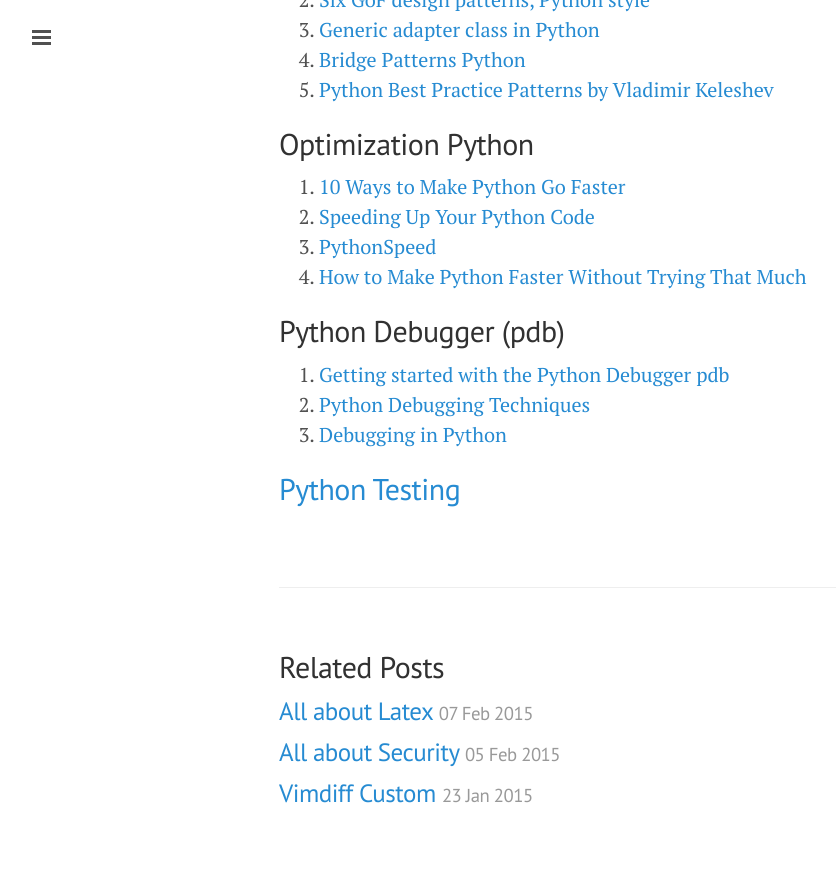
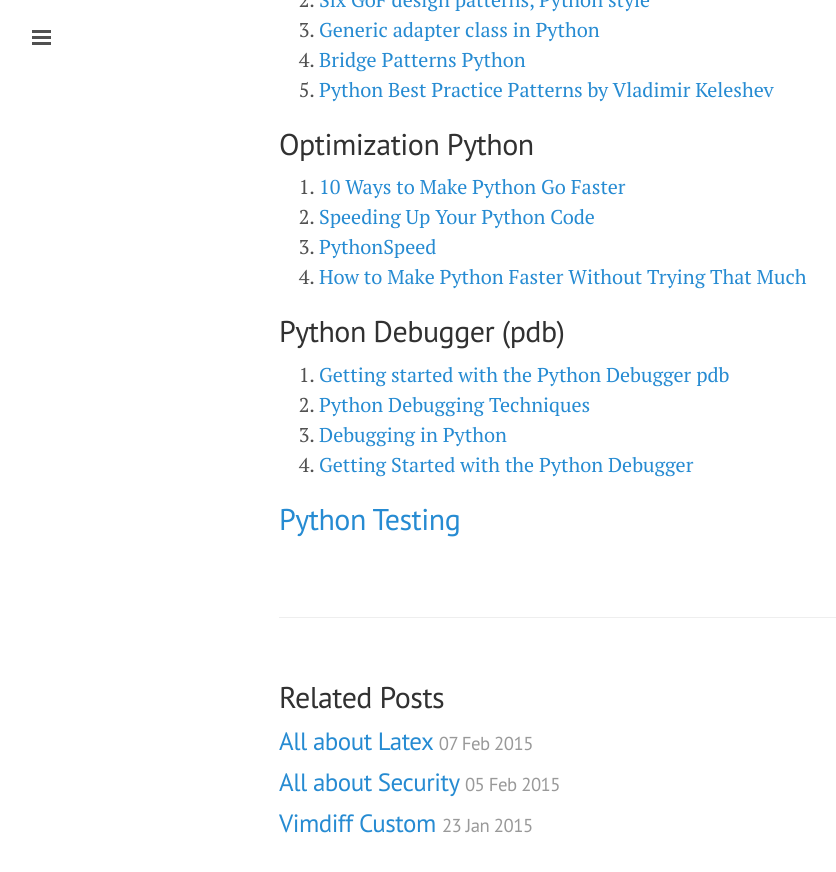
Before and after one commit to ibotdotout/ibotdotout.github.io, a Jekyll site: the page built from _posts/2014-06-08-python.md, in a window 1280 px wide and 900 px high, scrolled down 3917 px. Shown: the top 872 px of the window, without its empty margins (1-837 px from the left). Built offline with Jekyll 4.4.1, drawn with Linux system fonts in a browser that asks for light colours; Markdown is read by kramdown in place of the engine named in the settings.

Commit message:
Update 2014-06-08-python.md

```diff
--- a/_posts/2014-06-08-python.md
+++ b/_posts/2014-06-08-python.md
@@ -163,5 +163,6 @@ permalink: python
 1. [Getting started with the Python Debugger pdb](http://stackoverflow.com/questions/4228637/getting-started-with-the-python-debugger-pdb)
 2. [Python Debugging Techniques](https://gimmebar-assets.s3.amazonaws.com/4fe38b76be0a5.html)
 3. [Debugging in Python](https://pythonconquerstheuniverse.wordpress.com/2009/09/10/debugging-in-python/)
+4. [Getting Started with the Python Debugger](http://tech.pro/tutorial/1382/getting-started-with-the-python-debugger)
 
 ## [Python Testing]({{url}}/python-testing)
```
